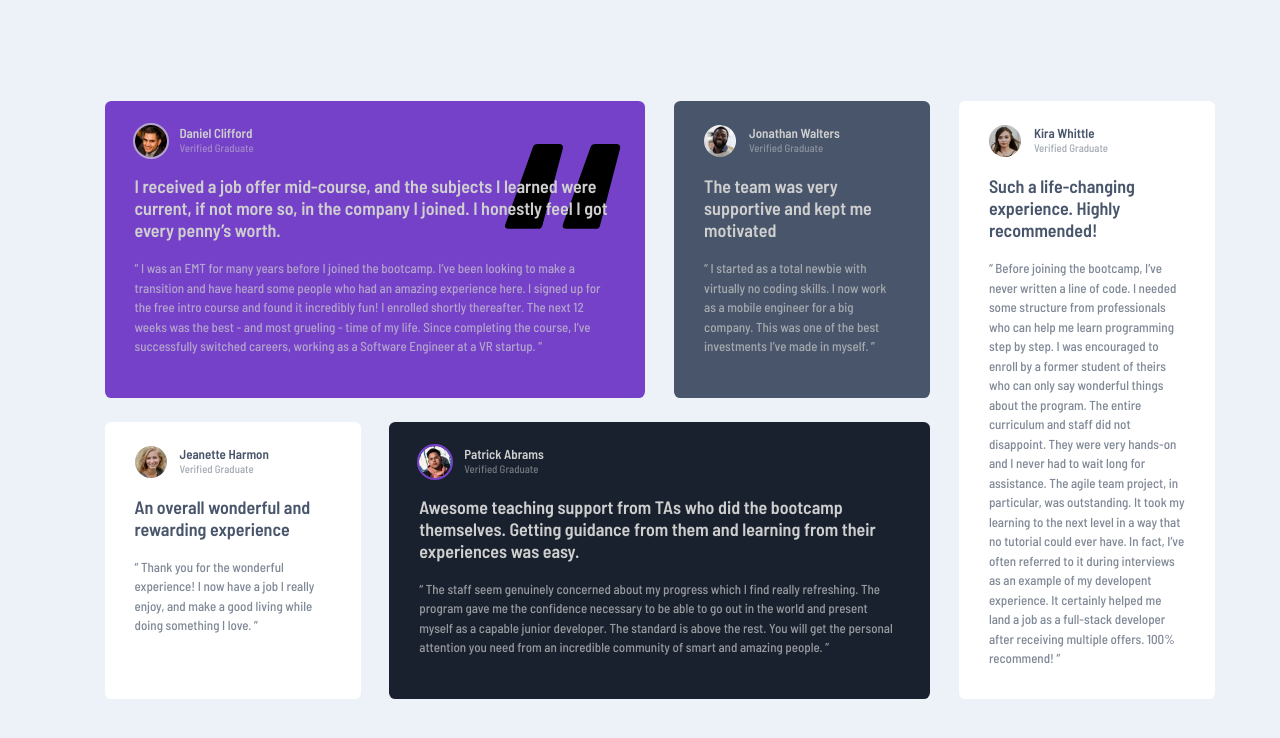
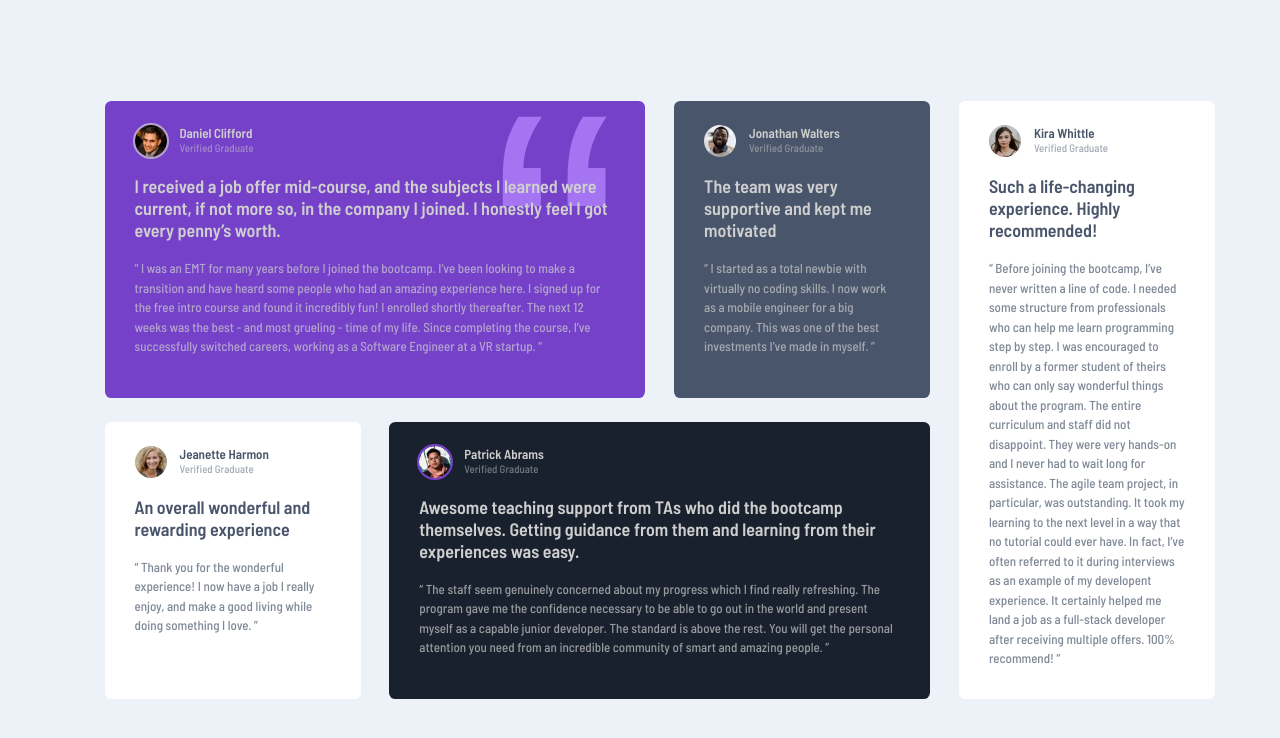
Before and after one commit to d-donne/testimonials-grid-section, a plain HTML site: page index.html in a window 1280 px wide. Drawn offline with Linux system fonts and the light colour scheme.

Commit message:
fixed quote

```diff
--- a/assets/css/style.css
+++ b/assets/css/style.css
@@ -118,11 +118,7 @@ span {
 
 .daniel::before {
   content: "“";
-<<<<<<< HEAD
-  font-family: 'serif';
-=======
   font-family: Arial, Helvetica, sans-serif;
->>>>>>> c6a63ba (fixed images)
   color: hsla(263, 85%, 71%, 0.962);
   position: absolute;
   font-size: 25rem;
```
